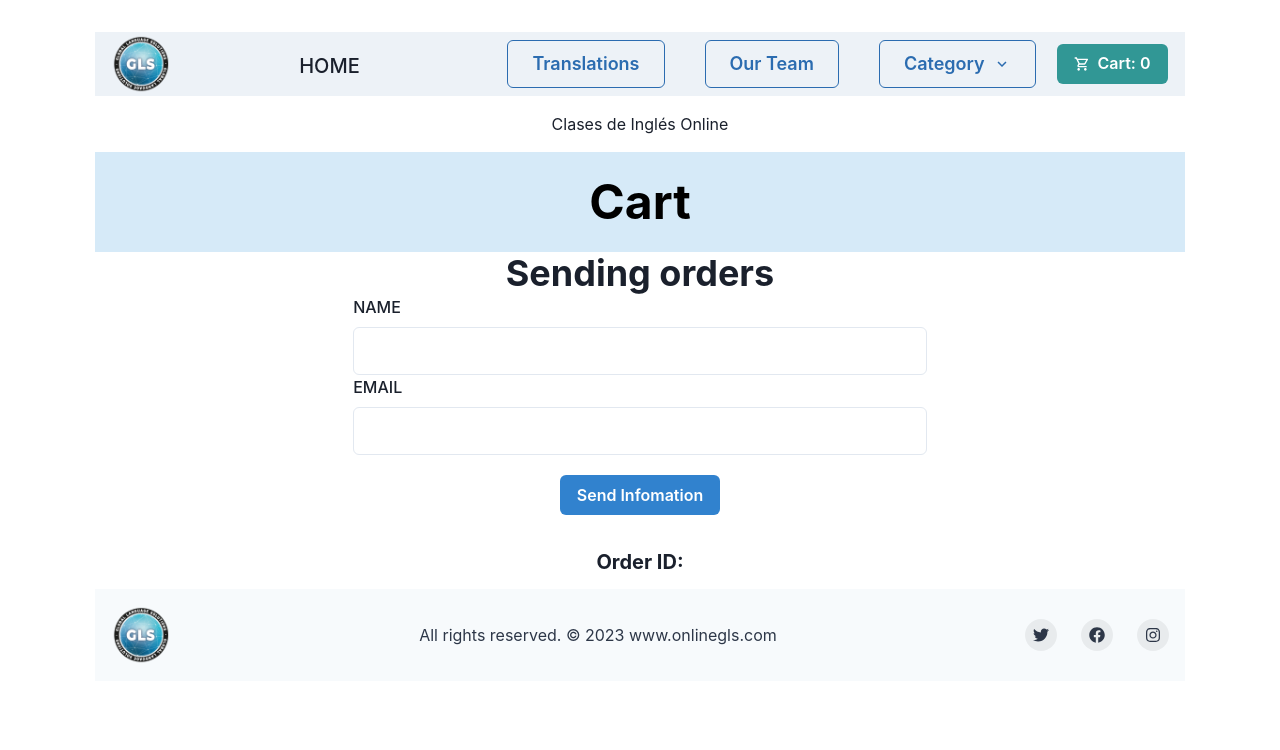
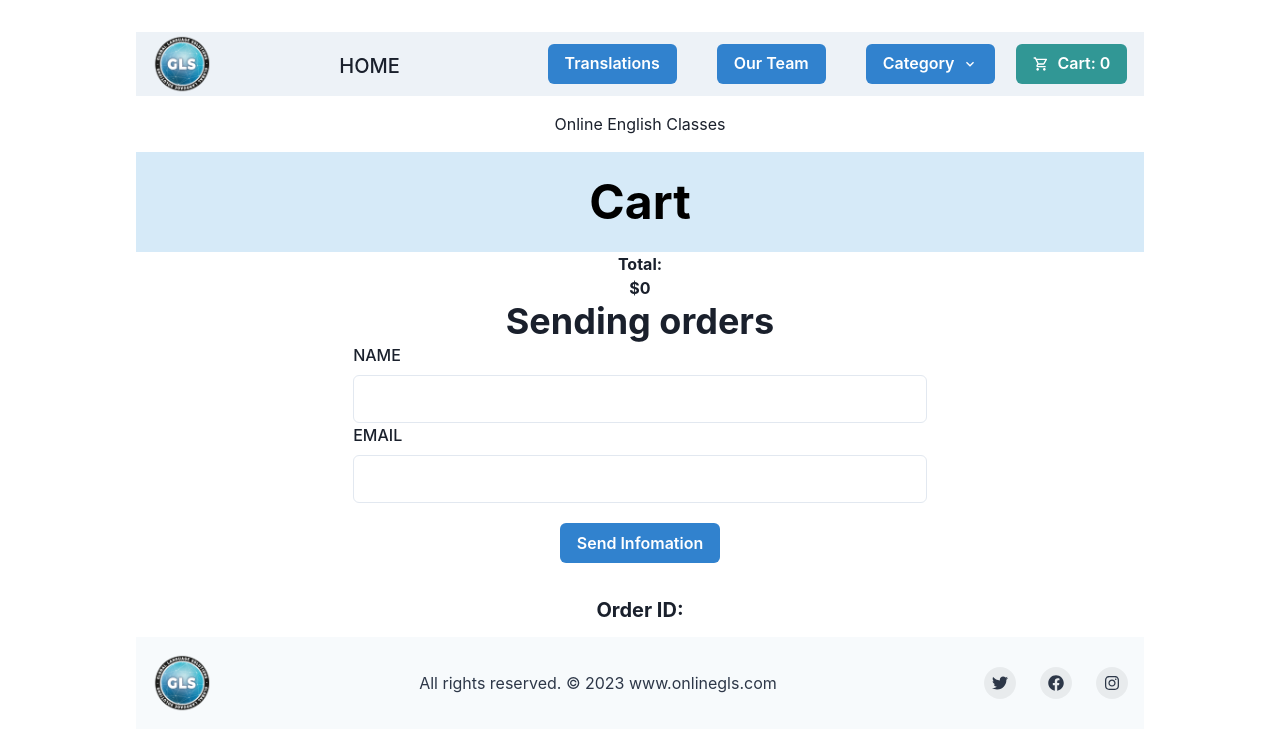
Before and after one commit to jorgeleporace/entregablesReact2, a React (Vite) app in the folder EntregaFinalReact/: page /cart in a window 1280 px wide. Shown: the top 750 px of the page. Built offline with nearby package versions, Linux system fonts and the light colour scheme.

Commit message:
Added Readme.md

```diff
--- a/EntregaFinalReact/src/App.jsx
+++ b/EntregaFinalReact/src/App.jsx
@@ -23,7 +23,7 @@ const App = () => {
         <Route
           exact
           path="/"
-          element={<Welcome greeting={"Bienvenidos a GLS"} />}
+          element={<Welcome greeting={"Welcome to GLS"} />}
         />
         <Route exact path="/courses" element={<ItemListContainer />} />
         <Route exact path="/ourteam" element={<OurTeam />} />
--- a/EntregaFinalReact/src/components/Cart.jsx
+++ b/EntregaFinalReact/src/components/Cart.jsx
@@ -16,13 +16,19 @@ import {
   Text,
 } from "@chakra-ui/react";
 import { useState, useContext } from "react";
-  import { CourseContext } from "../contexts/CourseContexts.jsx";
-  import SendOrder from "./SendOrder.jsx";
+import { CourseContext } from "../contexts/CourseContexts";
+import SendOrder from "./SendOrder";
 
 const Cart = () => {
   const [cart, setCart] = useContext(CourseContext);
   const [userName, setUserName] = useState("");
-	const [userEmail, setUserEmail] = useState("");
+  let accum = 0;
+
+  function sumTotal() {
+    accum = cart.reduce((prev, next) => prev + next.price, 0);
+    console.log(accum);
+    return accum;
+  }
 
   return (
     <>
@@ -40,8 +46,9 @@ import {
               </CardHeader>
               <CardBody>
                 <Text as="b">Quantity: {item.quantity}</Text>
-				  <Text>Price: U$D {item.price}</Text>
+                <Text>Price: U$D {item.price} </Text>
               </CardBody>
+
               <CardFooter>
                 <Button
                   colorScheme="red"
@@ -54,6 +61,12 @@ import {
           </Container>
         );
       })}
+
+      <p>
+        <strong>Total: </strong>
+      </p>
+      <strong>${sumTotal()}</strong>
+
       <SendOrder />
     </>
   );
--- a/EntregaFinalReact/src/components/ItemCount.jsx
+++ b/EntregaFinalReact/src/components/ItemCount.jsx
@@ -23,6 +23,7 @@ const ItemCount = ({ level, id, price, name }) => {
   };
 
   const addToCart = () => {
+    alert("Product added to Cart!")
     setCart((currItems) => {
       const isItemFound = currItems.find((item) => item.Id === id);
       if (isItemFound) {
--- a/EntregaFinalReact/src/components/NavBar.jsx
+++ b/EntregaFinalReact/src/components/NavBar.jsx
@@ -63,8 +63,8 @@ export default function Simple() {
               <Link as={NavLink} to={"/translations"}>
                 <MenuButton
                   as={Button}
-                  size="lg"
-                  variant="outline"
+                  size="md"
+                  variant="solid"
                   colorScheme="blue"
                   m="5"
                 >
@@ -76,8 +76,8 @@ export default function Simple() {
               <Link as={NavLink} to={"/ourteam"}>
                 <MenuButton
                   as={Button}
-                  size="lg"
-                  variant="outline"
+                  size="md"
+                  variant="solid"
                   colorScheme="blue"
                   m="5"
                 >
@@ -88,8 +88,8 @@ export default function Simple() {
             <Menu>
               <MenuButton
                 as={Button}
-                size="lg"
-                variant="outline"
+                size="md"
+                variant="solid"
                 colorScheme="blue"
                 rightIcon={<ChevronDownIcon />}
                 m="5"
@@ -133,7 +133,7 @@ export default function Simple() {
         ) : null}
       </Box>
 
-      <Box p={4}>Clases de Inglés Online</Box>
+      <Box p={4}>Online English Classes</Box>
     </>
   );
 }
--- a/EntregaFinalReact/src/components/SendOrder.jsx
+++ b/EntregaFinalReact/src/components/SendOrder.jsx
@@ -20,12 +20,13 @@ import {
     const handleSubmit = (e) => {
       e.preventDefault();
       if (name === "" || email === "") {
-        alert("No pueden existir campos vacios");
+        alert("Fields can not be empty!");
       } else {
-
+        alert("Order Sent To Cart!");
         addDoc(ordersCollection, order).then(({ id }) => setOrderId(id));
 
       }
+
       setEmail(" ");
     };
 
@@ -49,7 +50,7 @@ import {
               <FormLabel>NAME</FormLabel>
               <Input size="lg" onChange={(e) => setName(e.target.value)} />
               <FormLabel>EMAIL</FormLabel>
-			  <Input size="lg" onChange={(e) => setEmail(e.target.value)} />
+              <Input size="lg" onChange={(e) => setEmail(e.target.value)} />
               <Button colorScheme="blue" type="submit" m={5} >
                 Send Infomation
               </Button>
--- a/EntregaFinalReact/src/components/Translations.jsx
+++ b/EntregaFinalReact/src/components/Translations.jsx
@@ -65,7 +65,7 @@ import {
 						  color="#DCE2FF"
 						  _hover={{ border: '2px solid #1C6FEB' }}
 						  leftIcon={<MdEmail color="#1970F1" size="20px" />}>
-						  example@youremail.com
+						  example@email.com
 						</Button>
 						<Button
 						  size="md"
@@ -75,7 +75,7 @@ import {
 						  color="#DCE2FF"
 						  _hover={{ border: '2px solid #1C6FEB' }}
 						  leftIcon={<MdLocationOn color="#1970F1" size="20px" />}>
-						  Buenos Aires, Argentina
+						  Bs As, Argentina
 						</Button>
 					  </VStack>
 					</Box>
```
Also changed, not shown: 1 other file (tests, documents, lock files or other folders). Lines whose indentation alone changed are shown as unchanged.
